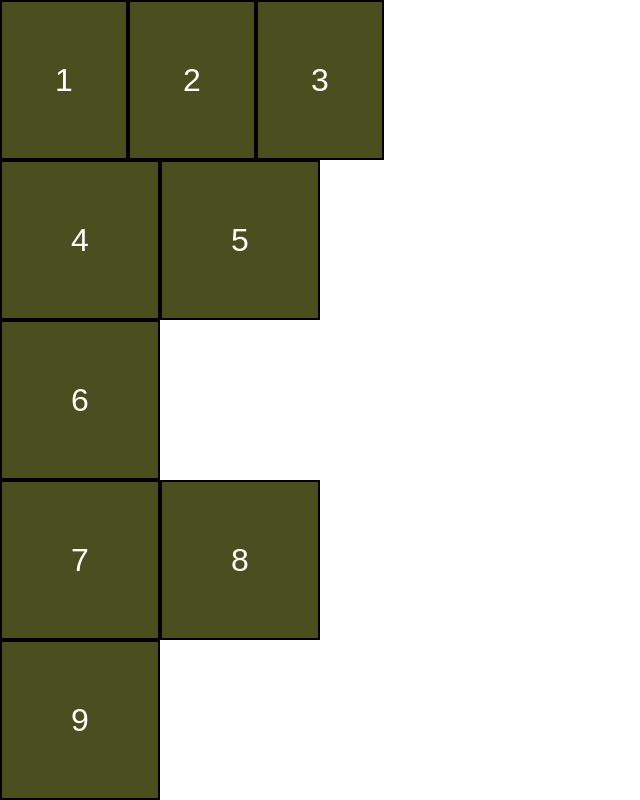
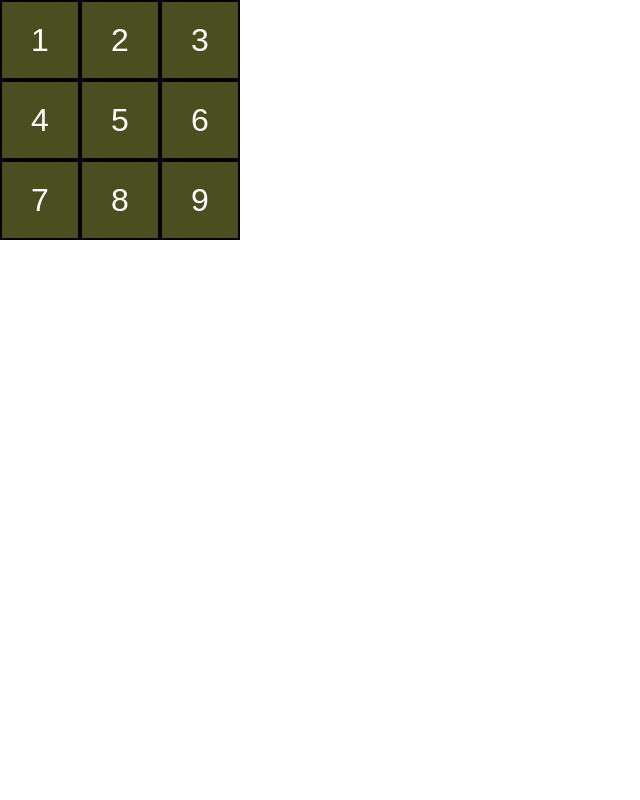
Before and after one commit to Leshyy/Code-Academy, a plain HTML site: page TicTacToe/index.html in a window 1280 px wide. Shown: the whole page, without its empty margins (0-640 px from the left). Drawn offline with Linux system fonts and the light colour scheme.

Commit message:
Update style.css

```diff
--- a/TicTacToe/style.css
+++ b/TicTacToe/style.css
@@ -8,8 +8,8 @@ body {
 
 button {
     font-size: 2rem;
-    height: 10rem;
-    width: 10rem;
+    height: 5rem;
+    width: 5rem;
     color: rgb(255, 255, 255);
     border: 2px solid black;
     background: #4b4e1f;
@@ -19,8 +19,8 @@ button {
     width: 30%;
 }
 .row-1,
-row-2,
-row-3 {
+.row-2,
+.row-3 {
     display: flex;
-    flex: 0 1 auto;
+    flex: 1 1 10rem;
 }
```
